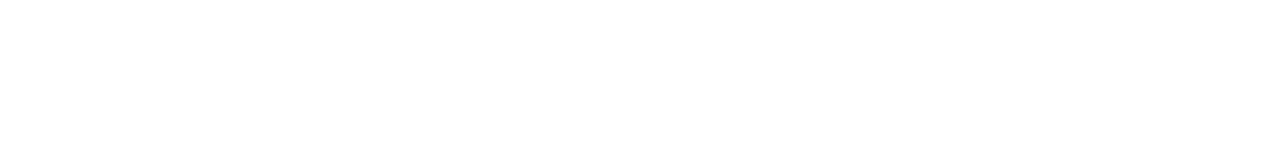
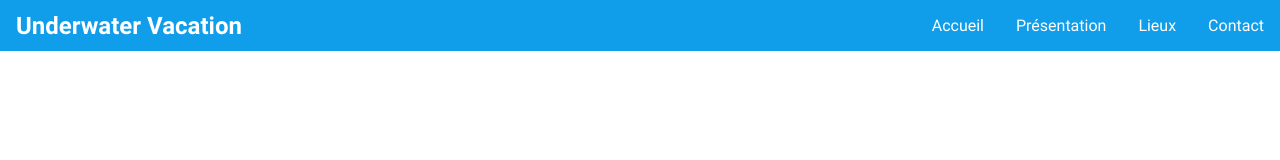
Before and after one commit to html-css-learning/underwater_vacation, a plain HTML site: page index.html in a window 1280 px wide. Drawn offline with Linux system fonts and the light colour scheme.

Commit message:
Intégration header bureau

```diff
--- a/index.html
+++ b/index.html
@@ -5,11 +5,18 @@
     <meta charset="UTF-8">
     <meta http-equiv="X-UA-Compatible" content="IE=edge">
     <meta name="viewport" content="width=device-width, initial-scale=1.0">
+    <link rel="stylesheet" href="style.css">
     <title>Underwater vacation</title>
 </head>
-
 <body>
-
+    <header>
+        <a href="#" class="site-title">Underwater Vacation</a>
+        <nav>
+            <a href="#">Accueil</a>
+            <a href="#">Présentation</a>
+            <a href="#">Lieux</a>
+            <a href="#">Contact</a>
+        </nav>
+    </header>
 </body>
-
 </html>
--- a/style.css
+++ b/style.css
@@ -30,6 +30,7 @@
 
 body {
     font-family: 'roboto';
+    color: white;
 }
 
 img {
@@ -44,3 +45,36 @@ img {
 }
 
 /* ----------- CODE BELOW -----------  */
+
+header {
+    background-color: #109DEA;
+    display: flex;
+    justify-content: space-between;
+}
+
+header .site-title {
+    display: flex;
+    align-items: center;
+    padding: 0 1rem;
+    font-size: 1.5rem;
+    font-weight: bold;
+    color: white;
+    text-decoration: none;
+}
+
+header nav {
+    display: flex;
+}
+
+header nav a {
+    color: white;
+    text-decoration: none;
+    padding: 1rem;
+    display: flex;
+    align-items: center;
+    transition-duration: 0.3s;
+}
+
+header nav a:hover {
+    background-color: #EE88E4;
+}
```
